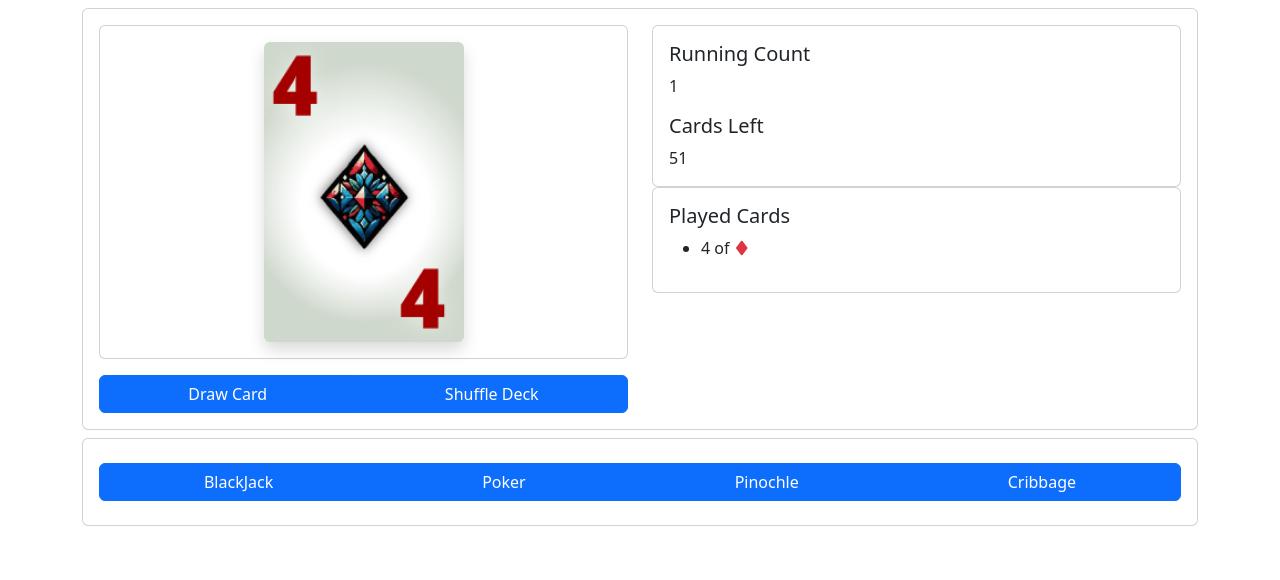
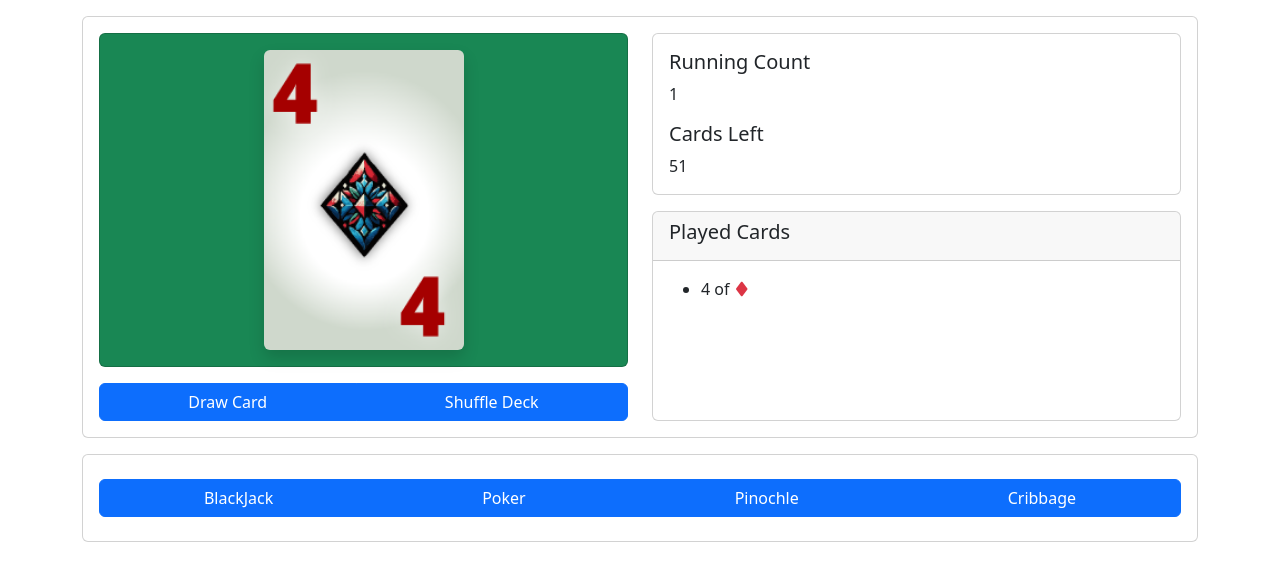
Before and after one commit to reprahkcin/cc-trainer, a Vue app: page /blackjack in a window 1280 px wide. Shown: the top 580 px of the page. Built offline with nearby package versions, Linux system fonts and the light colour scheme.

Commit message:
Refactor layout and styling in App.vue and BlackJackView.vue

```diff
--- a/src/App.vue
+++ b/src/App.vue
@@ -1,6 +1,12 @@
 <template>
   <div class="container">
-    <router-view class="card my-2 p-3"></router-view>
+    <div class="row">
+      <div class="col h-100">
+        <router-view class="card my-3 p-3 h-100"></router-view>
+      </div>
+    </div>
+  </div>
+  <div class="container">
     <div class="row">
       <div class="col">
         <div class="card p-3">
--- a/src/views/BlackJackView.vue
+++ b/src/views/BlackJackView.vue
@@ -1,16 +1,13 @@
 <template>
   <div class="container">
-    <div class="row">
+    <div class="row h-100">
       <div class="col">
-        <div class="card d-inline-block w-100 text-center mb-3">
-          <div v-if="!drawnCardImage" class="playing-card">
-            <div class="playing-card rounded my-3 shadow text-center">
-
-                <p>Draw a Card</p>
-
-            </div>
-          </div>
-          <img v-else :src="drawnCardImage" alt="" class="playing-card rounded my-3 shadow" />
+        <div class="card d-inline-block w-100 text-center mb-3 bg-success">
+          <img
+            :src="drawnCardImage"
+            alt=""
+            class="playing-card rounded my-3 shadow"
+          />
         </div>
         <div class="btn-group w-100">
           <button
@@ -25,7 +22,11 @@
           </button>
         </div>
       </div>
-      <div class="col">
+
+      <div class="col d-flex flex-column">
+        <div class="row">
+          <!-- Top row with auto height -->
+          <div class="col mb-3">
             <div class="card">
               <div class="card-body">
                 <h5 class="card-title">Running Count</h5>
@@ -34,16 +35,29 @@
                 <p class="card-text">{{ deck.length }}</p>
               </div>
             </div>
-        <div class="card">
-          <div class="card-body">
-            <h5 class="card-title">Played Cards</h5>
-            <p class="card-text">
+          </div>
+        </div>
+        <!-- Bottom row with remaining vertical space and scrollable list -->
+        <div class="row flex-grow-1">
+          <div class="col">
+            <div class="card h-100">
+              <div class="card-header">
+                <h5>Played Cards</h5>
+              </div>
+              <div
+                class="card-body"
+                style="overflow-y: scroll; max-height: 158px"
+              >
+                <div>
                   <ul>
                     <li v-for="card in playedCards" :key="card.code">
-                  {{ card.value }} of <span :class="suitIcon(card.suit)"></span>
+                      {{ card.value }} of
+                      <span :class="suitIcon(card.suit)"></span>
                     </li>
                   </ul>
-            </p>
+                </div>
+              </div>
+            </div>
           </div>
         </div>
       </div>
@@ -61,20 +75,20 @@ export default {
       playedCards: [],
       deck: [],
       isDrawing: false,
-      runningCount: 0
+      runningCount: 0,
     };
   },
   computed: {
     ...mapGetters(["getShuffledDeck"]),
     drawnCardImage() {
       if (this.drawnCard) {
-        if(this.deck.length === 0 || this.deck.length === 52){
-          return require('@/assets/img/cards/draw.png');
-        } else{
+        if (this.deck.length === 0 || this.deck.length === 52) {
+          return require("@/assets/img/cards/draw.png");
+        } else {
           return require(`@/assets/img/cards/${this.drawnCard.code}.png`);
         }
       }
-      return require('@/assets/img/cards/draw.png');
+      return require("@/assets/img/cards/draw.png");
     },
   },
   created() {
@@ -128,8 +142,7 @@ export default {
         default:
           return "";
       }
-      }
-
+    },
   },
 };
 </script>
@@ -138,12 +151,5 @@ export default {
 .playing-card {
   width: 200px;
   height: 300px;
-  background-color: grey ;
-}
-.centered-text {
-  position: absolute;
-  top: 50%;
-  left: 50%;
-  transform: translate(-50%, -50%);
 }
 </style>
```
Lines whose indentation alone changed are shown as unchanged.
